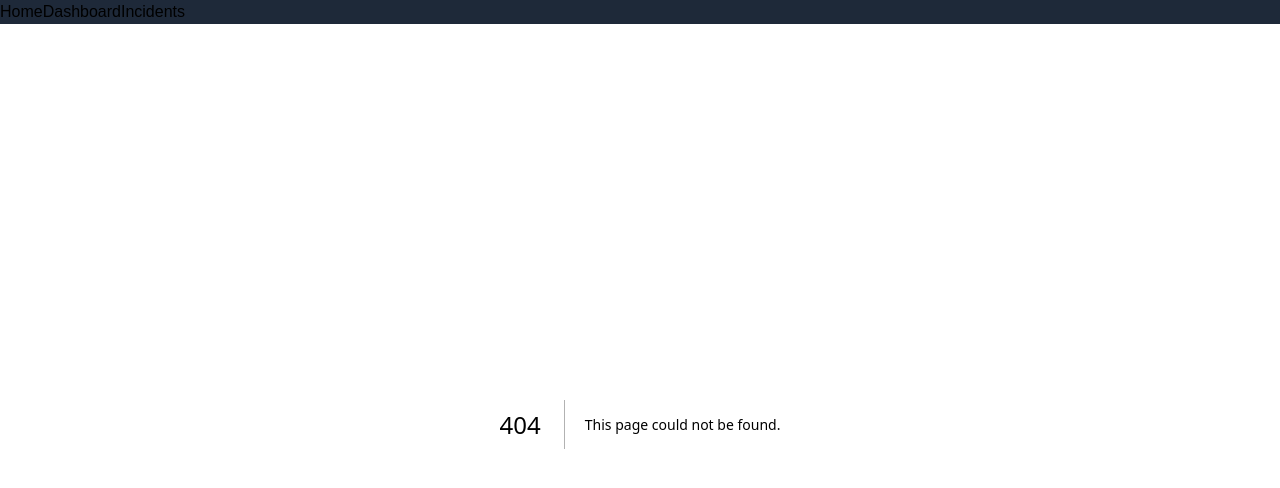
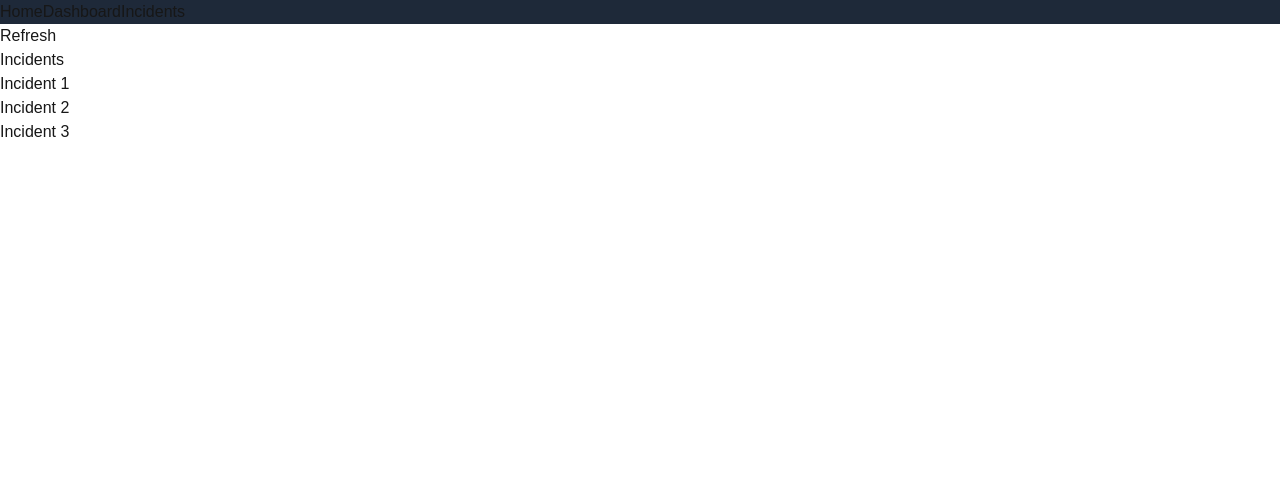
Before and after one commit to kenesa8556/oncallos-frontend, a Next.js app: page /dashboard in a window 1280 px wide. Before the commit this address had no page. Shown: the top 488 px of the page. Built offline with nearby package versions, Linux system fonts and the light colour scheme.

Commit message:
day11- building the Dashboard the frist stage

```diff
--- /dev/null
+++ b/app/dashboard/Dashboard.tsx
@@ -0,0 +1,58 @@
+"use client"
+
+import { Incident } from "../api/incidents/data";
+
+import { useEffect, useState } from "react";
+
+
+function Dashboard() {
+    const [isLoading, setIsLoading] = useState(true);
+    const [incidents, setIncidents] = useState<Incident[] | null>(null);
+    const [err, setErr] = useState<string | null>(null);
+
+const fetchIncidents = async () => {
+        try {
+
+
+            const response = await fetch("/api/incidents");
+            if (!response.ok) {
+                throw new Error("Failed to fetch incidents");
+            }
+            const data = await response.json();
+            setIncidents(data);
+        }
+        catch(error) {
+            setErr(error instanceof Error ? error.message : "An unknown error occurred");
+
+        } finally {
+            setIsLoading(false);
+        }
+    }
+
+
+
+    useEffect(() => {
+        fetchIncidents();
+
+    },[])
+
+    return (
+        <div>
+            <button onClick={fetchIncidents}>Refresh</button>
+            {isLoading && <p>Loading...</p>}
+            {err && <p>Error: {err}</p>}
+            {incidents && (
+                <div>
+                    <h2>Incidents</h2>
+                    {incidents.map((incident) => (
+                        <div key={incident.id}>
+                            <h3>{incident.title}</h3>
+                        </div>
+                    ))}
+                </div>
+            )}
+        </div>
+    );
+}
+
+export default Dashboard;
--- /dev/null
+++ b/app/dashboard/page.tsx
@@ -0,0 +1,5 @@
+import Dashboard from "./Dashboard";
+
+export default function DashboardPage() {
+  return <Dashboard />;
+}
```
